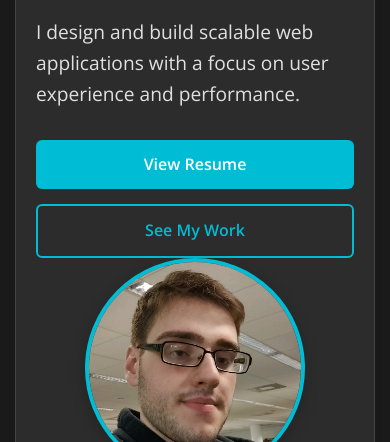
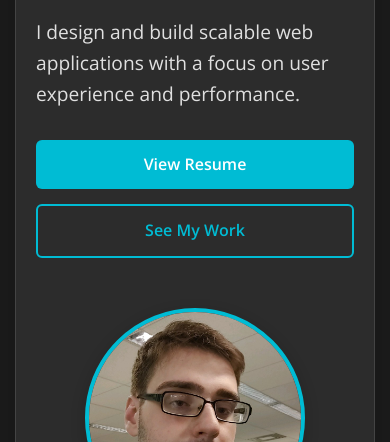
Before and after one commit to benjaminlgur/personalSite, a plain HTML site: page index.html in a window 390 px wide. Shown: the part 402-844 px from the top of the page. Drawn offline with nearby package versions, Linux system fonts and the light colour scheme.

Commit message:
mobile style fix

```diff
--- a/style.css
+++ b/style.css
@@ -644,6 +644,10 @@ footer {
         font-size: 1.4em;
     }
 
+    .hero-content {
+        margin-bottom: 20px;
+    }
+
     .nav-container {
         flex-direction: column;
         gap: 15px;
@@ -676,6 +680,7 @@ footer {
     .hero-buttons {
         flex-direction: column;
         width: 100%;
+        margin-bottom: 30px;
     }
 
     .btn {
```
